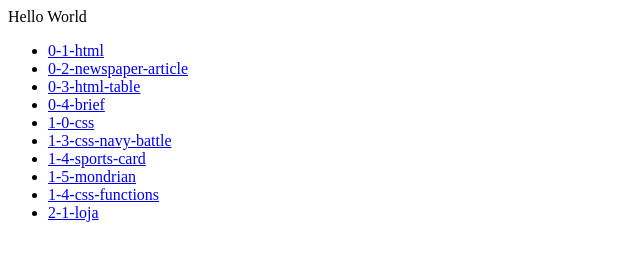
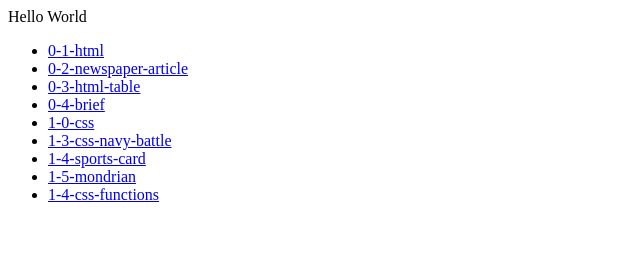
Before and after one commit to margarida-t-per/html-css, a website: page index.html in a window 1280 px wide. Shown: the full height of the page, 0-640 px from the left. Drawn offline with Linux system fonts and the light colour scheme.

Commit message:
commmit 1

```diff
--- a/index.html
+++ b/index.html
@@ -18,7 +18,6 @@
       <li><a href="/1-4-sports-card">1-4-sports-card</a></li>
       <li><a href="/1-5-mondrian/">1-5-mondrian</a></li>
       <li><a href="/1-4-css-functions/">1-4-css-functions</a></li>
-      <li><a href="/2-1-loja/">2-1-loja</a></li>
     </ul>
   </body>
 </html>
```
